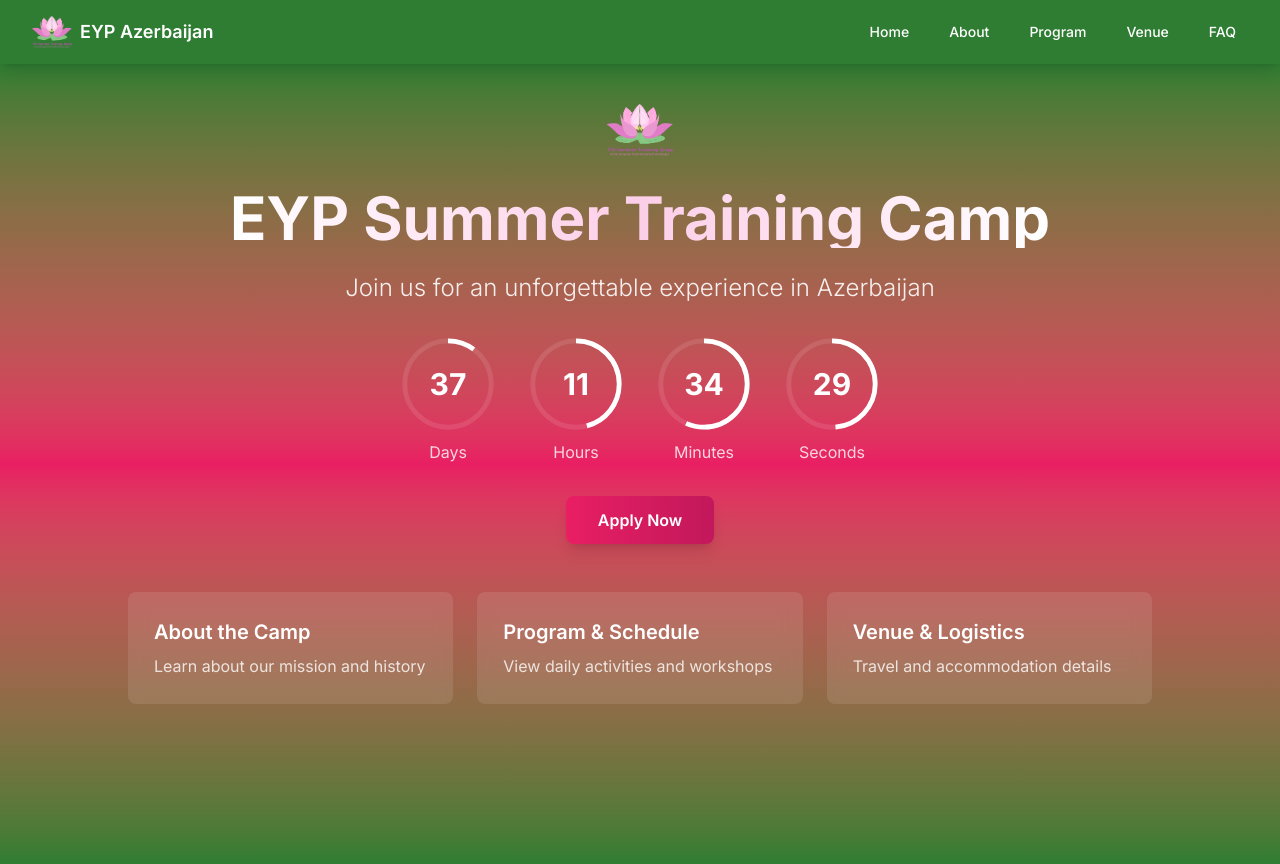
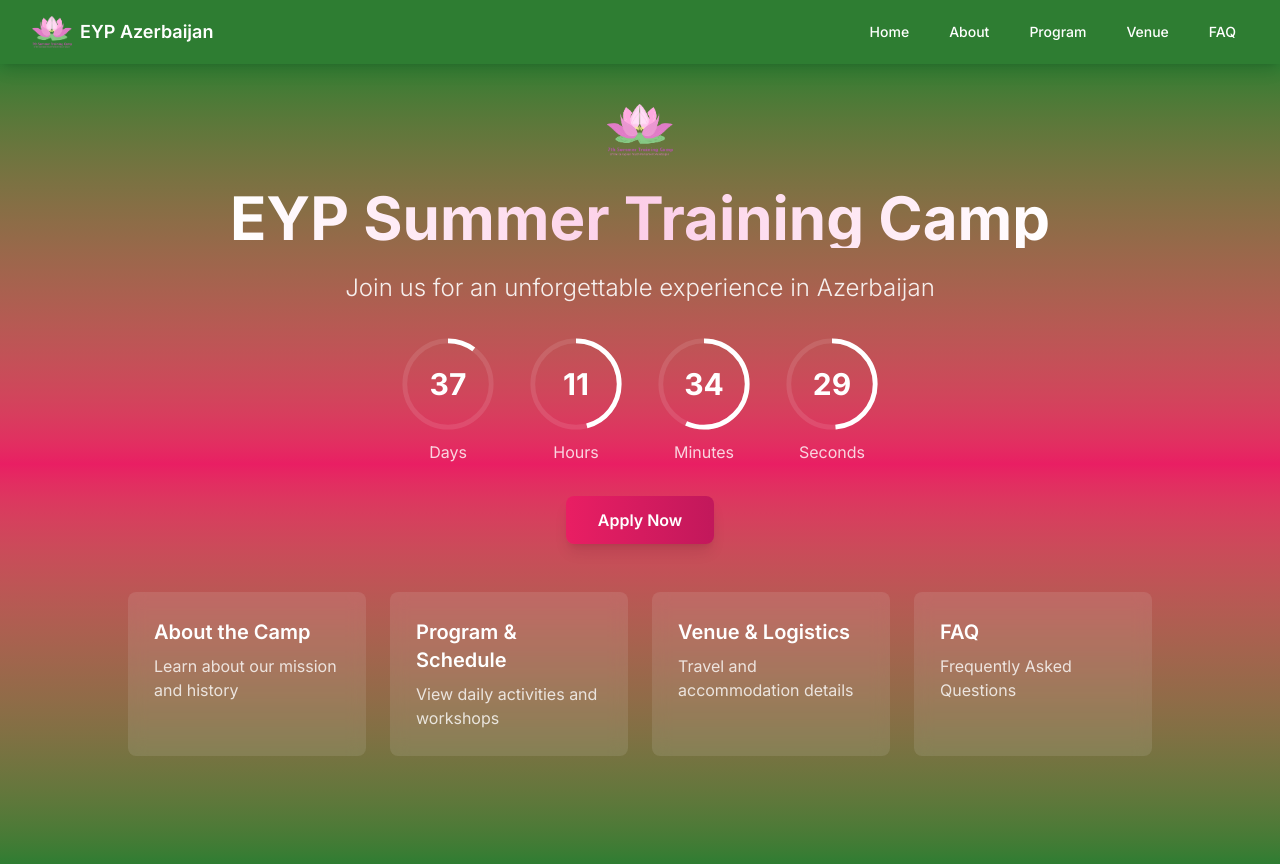
Before and after one commit to Ph4ntomByte/Summer_Training_Camp, a Next.js app: page / in a window 1280 px wide. Built offline with nearby package versions, Linux system fonts and the light colour scheme.

Commit message:
feat: Add FAQ card to Quick Links grid on Home page

```diff
--- a/src/app/page.tsx
+++ b/src/app/page.tsx
@@ -38,7 +38,8 @@ export default function Home() {
       {/* Quick Links Section */}
       <section className="py-12">
         <div className="container mx-auto px-4">
-          <div className="grid grid-cols-1 md:grid-cols-2 lg:grid-cols-3 gap-6 max-w-5xl mx-auto">
+          <div className="grid grid-cols-1 md:grid-cols-2 lg:grid-cols-4 gap-6 max-w-5xl mx-auto">
+
             <Link href="/about" className="group h-full">
               <div className="p-6 bg-white/10 backdrop-blur-sm rounded-lg hover:shadow-lg transition-shadow border-2 border-transparent hover:border-white h-full flex flex-col">
                 <h3 className="text-xl font-semibold mb-2 text-white group-hover:text-white">About the Camp</h3>
@@ -59,6 +60,13 @@ export default function Home() {
                 <p className="text-white/80 flex-grow">Travel and accommodation details</p>
               </div>
             </Link>
+            <Link href="/faq" className="group h-full">
+              <div className="p-6 bg-white/10 backdrop-blur-sm rounded-lg hover:shadow-lg transition-shadow border-2 border-transparent hover:border-white h-full flex flex-col">
+                <h3 className="text-xl font-semibold mb-2 text-white group-hover:text-white">FAQ</h3>
+                <p className="text-white/80 flex-grow">Frequently Asked Questions</p>
+              </div>
+            </Link>
+
           </div>
         </div>
       </section>
```
